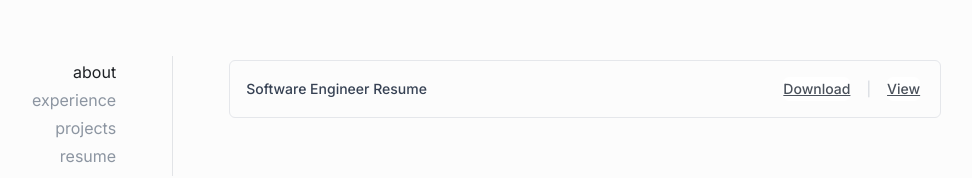
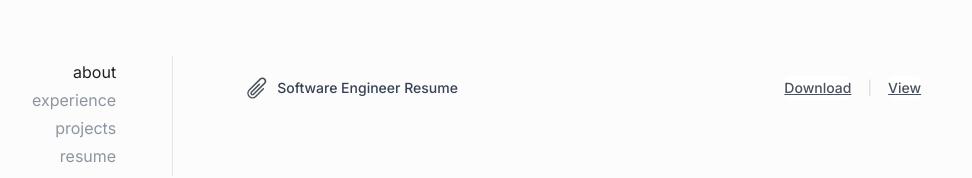
Before and after one commit to eric-hdez/eric-hdez.dev, a Next.js app: page /resume in a window 1280 px wide. Shown: the top 178 px of the page, without its empty margins (24-996 px from the left). Built offline with nearby package versions, Linux system fonts and the light colour scheme.

Commit message:
removing resume box border

```diff
--- a/src/app/components/icons.tsx
+++ b/src/app/components/icons.tsx
@@ -70,3 +70,10 @@
     <path strokeLinecap="round" strokeLinejoin="round" d="M13.5 6H5.25A2.25 2.25 0 0 0 3 8.25v10.5A2.25 2.25 0 0 0 5.25 21h10.5A2.25 2.25 0 0 0 18 18.75V10.5m-10.5 6L21 3m0 0h-5.25M21 3v5.25" />
   </svg>
 );
+
+export const PaperClipIcon = () => (
+    <svg xmlns="http://www.w3.org/2000/svg" fill="none" viewBox="0 0 24 24" strokeWidth={1.5} stroke="currentColor" className="size-6">
+        <path strokeLinecap="round" strokeLinejoin="round" d="m18.375 12.739-7.693 7.693a4.5 4.5 0 0 1-6.364-6.364l10.94-10.94A3 3 0 1 1 19.5 7.372L8.552 18.32m.009-.01-.01.01m5.699-9.941-7.81 7.81a1.5 1.5 0 0 0 2.112 2.13" />
+    </svg>
+
+)
--- a/src/app/resume/page.tsx
+++ b/src/app/resume/page.tsx
@@ -3,7 +3,7 @@
 import { useState } from 'react';
 
 import BackDrop from '../components/backdrop';
-import { ExitIcon, NewTabIcon } from '../components/icons';
+import { ExitIcon, NewTabIcon, PaperClipIcon } from '../components/icons';
 import Link from 'next/link';
 
 const FileList = [
@@ -29,15 +29,15 @@
   return (
     <>
       <dd className="mt-1 text-sm/6 sm:col-span-2 sm:mt-0">
-        <ul role="list" className="divide-y divide-gray-100 rounded-md border border-gray-200">
+        <ul role="list" className="divide-y divide-gray-100">
           {FileList.map(({ name, link }, idx) => (
             <li key={idx} className="flex flex-col sm:flex-row items-center justify-between py-4 pr-5 sm:pl-4 text-sm/6">
               <div className="flex flex-1 items-center pb-2 sm:pb-0">
                 <div className="flex min-w-0 flex-1 gap-2">
+                    <PaperClipIcon />
                   <span className="font-medium text-gray-700">{name}</span>
                 </div>
               </div>
-
               <div className="flex shrink-0 space-x-4">
                 <a href={link} download className="rounded-md bg-white font-medium underline hover:text-gray-500 hover:cursor-pointer">
                   Download
```
